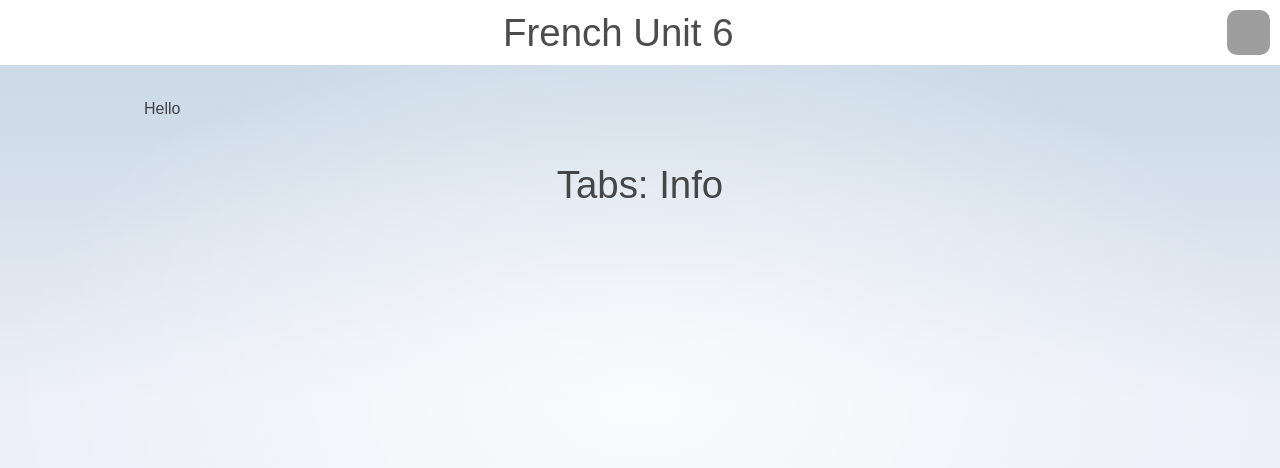
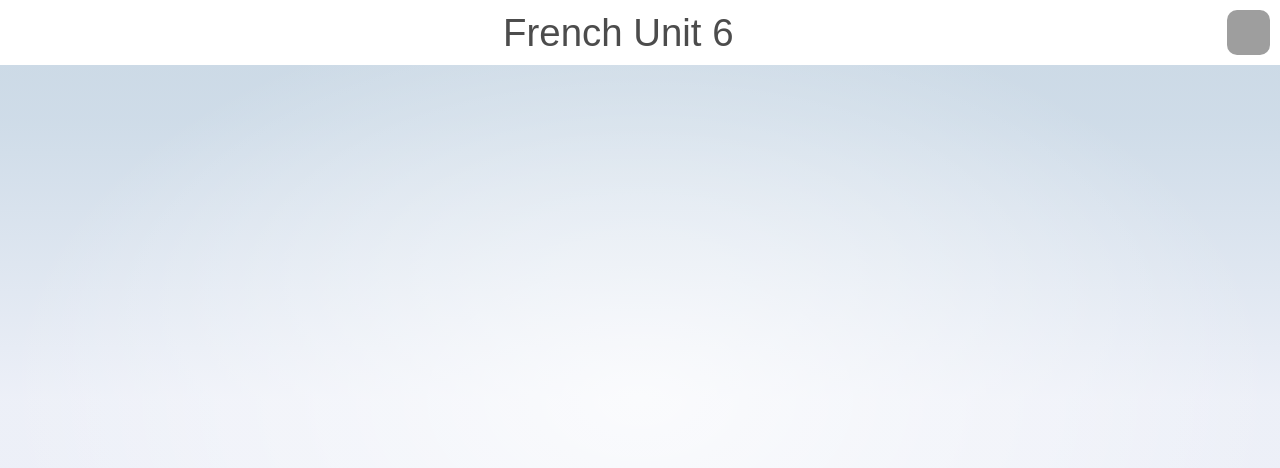
Before and after one commit to VzxaiDev/learning-app, a SvelteKit app: page / in a window 1280 px wide. Shown: the top 468 px of the page. Built offline with nearby package versions, Linux system fonts and the light colour scheme; grey boxes are pictures that could not be loaded.

Commit message:
2 files modified

```diff
--- a/src/components/Tab.svelte
+++ b/src/components/Tab.svelte
@@ -5,6 +5,7 @@
 
   const { config } = getContext('tabbar');
   config(tabName);
+
 </script>
 
 <div>
--- a/src/components/Tabbar.svelte
+++ b/src/components/Tabbar.svelte
@@ -1,14 +1,18 @@
 <script>
-  import { setContext } from 'svelte'
+  import { setContext, writeable } from 'svelte'
 
   const tabs = [];
+
+  const currentTab = writeable();
 
   setContext('tabbar', {
     config: tabName => {
       tabs.push(tabName);
-    }
+      currentTab(tabName);
+    },
+    currentTab
   })
 </script>
 
 <slot />
-<h1>Tabs: {tabs}</h1>
+<h1>Tabs: {tabs}, Current Tab: {currentTab}</h1>
```
